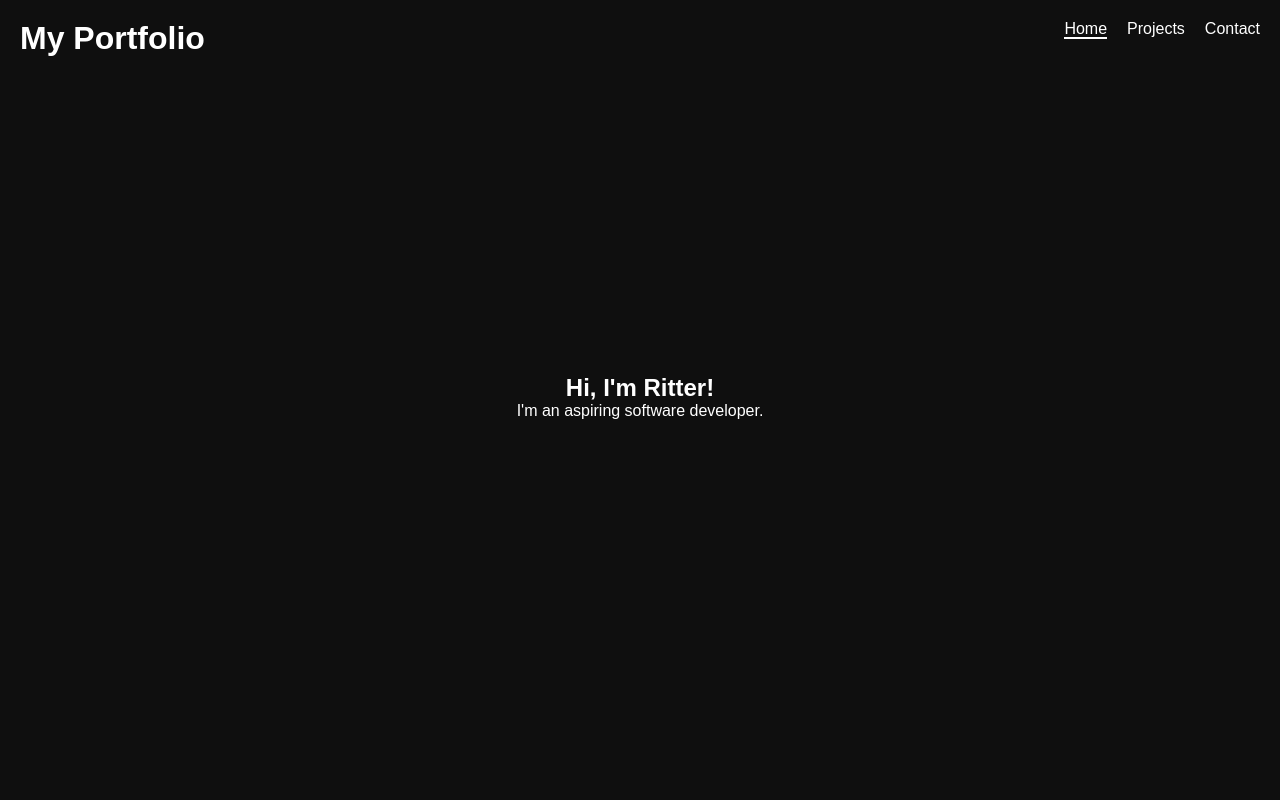
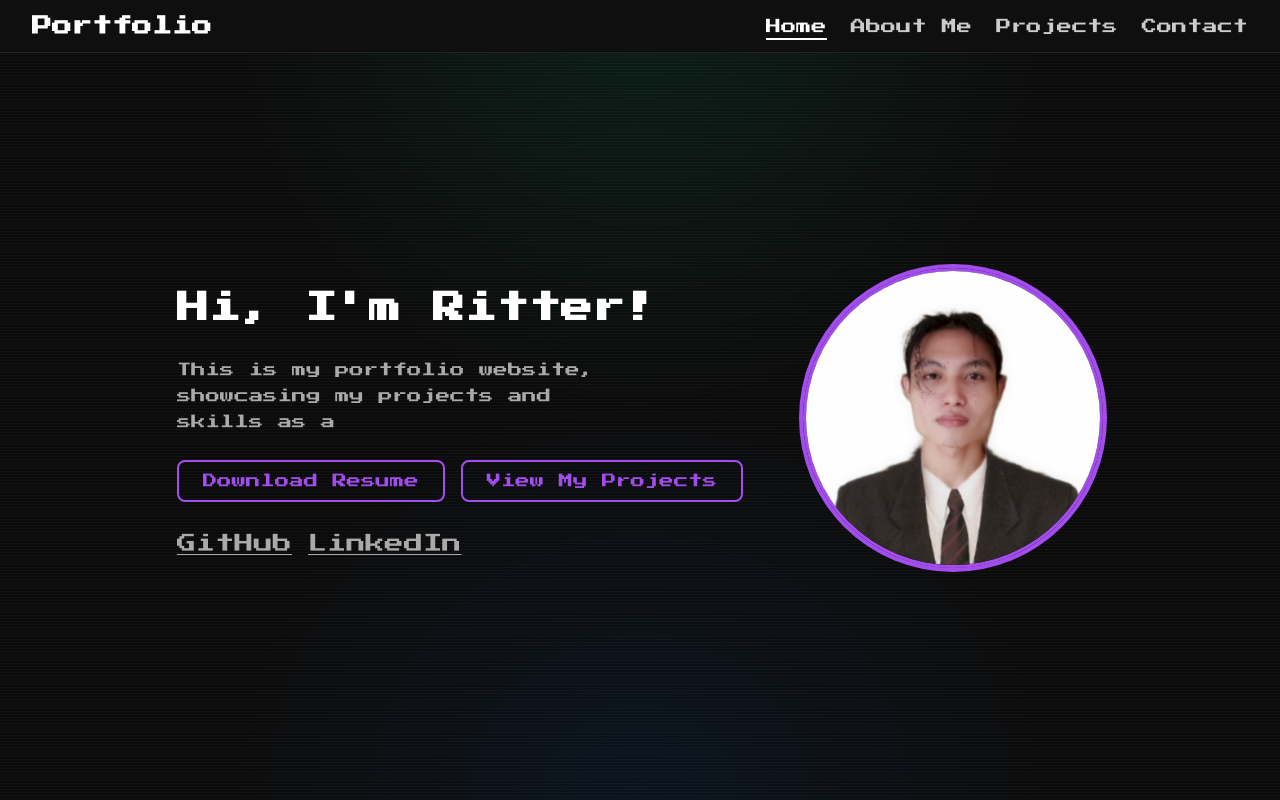
Before and after one commit to rmansueto/my-portfolio, a React (Vite) app: page / in a window 1280 px wide. Built offline with nearby package versions, Linux system fonts and the light colour scheme.

Commit message:
docs: Separated css files and typewriter effect on home

```diff
--- a/src/App.jsx
+++ b/src/App.jsx
@@ -4,6 +4,7 @@ import Navbar from './components/Navbar.jsx'
 import Projects from './Pages/Projects'
 import Home from './Pages/Home'
 import Contact from './Pages/Contact'
+import About from './Pages/About.jsx'
 
 function App() {
   return (
@@ -11,6 +12,7 @@ function App() {
       <Navbar />
       <Routes>
         <Route path="/" element={<Home />} />
+        <Route path="/about" element={<About />} />
         <Route path="/projects" element={<Projects />} />
         <Route path="/contact" element={<Contact />} />
       </Routes>
--- a/src/Pages/About.jsx
+++ b/src/Pages/About.jsx
@@ -0,0 +1,18 @@
+
+export default function About() {
+  return (
+    <div>
+      <h1>About Me</h1>
+      <p>
+        I am a passionate web developer with experience in building dynamic
+        web applications. My journey in tech started with a curiosity for
+        understanding how websites work, and it has evolved into a full-fledged
+        career.
+      </p>
+      <p>
+        I enjoy working with modern technologies and frameworks, and I am
+        constantly seeking to learn and grow in this ever-changing field.
+      </p>
+    </div>
+  );
+}
--- a/src/Pages/Home.jsx
+++ b/src/Pages/Home.jsx
@@ -1,8 +1,48 @@
+import { resume } from "react-dom/server";
+import profileImg from "../assets/profile.jpg";
+import { useEffect, useState } from "react";
+
 export default function Home() {
+    const text = "This is my portfolio website, showcasing my projects and skills as a developer.";
+    const [displayedText, setDisplayedText] = useState("");
+    const [isDeleting, setIsDeleting] = useState(false);
+    const [index, setIndex] = useState(0);
+    useEffect(() => {
+        const speed = isDeleting ? 40 : 80;
+
+        const timeout = setTimeout(() => {
+        if (!isDeleting && index < text.length) {
+            setDisplayedText(text.slice(0, index + 1));
+            setIndex(index + 1);
+        } else if (isDeleting && index > 0) {
+            setDisplayedText(text.slice(0, index - 1));
+            setIndex(index - 1);
+        } else if (!isDeleting && index === text.length) {
+            setTimeout(() => setIsDeleting(true), 1200);
+        } else if (isDeleting && index === 0) {
+            setIsDeleting(false);
+        }
+        }, speed);
+
+        return () => clearTimeout(timeout);
+    }, [index, isDeleting]);
     return (
         <section className="hero">
-            <h2>Hi, I'm Ritter!</h2>
-            <p>I'm an aspiring software developer.</p>
+            <div className="hero-left">
+                <h2>Hi, I'm Ritter!</h2>
+                <p>{displayedText}</p>
+                <div className="hero-buttons">
+                    <a href="/Ritter_resume.pdf" className="btn primary" download>Download Resume</a>
+                    <a href="/projects" className="btn">View My Projects</a>
+                </div>
+                <div className="hero-socials">
+                    <a href="https://github.com/rmansueto" className="btn">GitHub</a>
+                    <a href="https://www.linkedin.com/in/ritter-padin/" className="btn">LinkedIn</a>
+                </div>
+            </div>
+            <div className="hero-right">
+                <img src={profileImg} alt="Ritter's Profile" />
+            </div>
         </section>
     );
 }
--- a/src/components/Navbar.jsx
+++ b/src/components/Navbar.jsx
@@ -3,9 +3,10 @@ import { NavLink } from "react-router-dom";
 export default function Navbar() {
   return (
     <header className="navbar">
-        <h1>My Portfolio</h1>
+        <h1>Portfolio</h1>
         <nav>
         <NavLink to="/" className={({ isActive }) => (isActive ? "active" : "")}>Home</NavLink>
+        <NavLink to="/about" className={({ isActive }) => (isActive ? "active" : "")}>About Me</NavLink>
         <NavLink to="/projects" className={({ isActive }) => (isActive ? "active" : "")}>Projects</NavLink>
         <NavLink to="/contact" className={({ isActive }) => (isActive ? "active" : "")}>Contact</NavLink>
         </nav>
--- a/src/index.css
+++ b/src/index.css
@@ -1,62 +1,5 @@
-* {
-  margin: 0;
-  padding: 0;
-  box-sizing: border-box;
-}
-
-body {
-  font-family: Arial, sans-serif;
-  background: #0f0f0f;
-  color: white;
-}
-
-/* Navbar */
-.navbar {
-  display: flex;
-  justify-content: space-between;
-  padding: 20px;
-  position: sticky;
-  top: 0;
-  background: #0f0f0f;
-  z-index: 1000;
-}
-
-.navbar nav a {
-  color: white;
-  text-decoration: none;
-  margin-left: 20px;
-}
-.navbar nav a.active {
-  border-bottom: 2px solid #fff;
-}
-
-/* Hero */
-.hero {
-  min-height: 80vh;
-  display: flex;
-  flex-direction: column;
-  justify-content: center;
-  align-items: center;
-}
-
-/* Projects */
-.projects {
-  padding: 60px 20px;
-}
-
-.project-list {
-  display: grid;
-  gap: 20px;
-  margin-top: 20px;
-}
-
-.project-card {
-  padding: 20px;
-  border: 1px solid #333;
-}
-
-/* Contact */
-.contact {
-  padding: 60px 20px;
-  text-align: center;
-}
+@import "./styles/globals.css";
+@import "./styles/navbar.css";
+@import "./styles/home.css";
+@import "./styles/projects.css";
+@import "./styles/contact.css";
--- /dev/null
+++ b/src/styles/contact.css
@@ -0,0 +1,13 @@
+.contact {
+  padding: 80px 20px;
+  text-align: center;
+}
+
+.contact h2 {
+  font-size: 2.5rem;
+  margin-bottom: 16px;
+}
+
+.contact p {
+  color: #aaa;
+}
--- /dev/null
+++ b/src/styles/globals.css
@@ -0,0 +1,49 @@
+@import url("https://fonts.googleapis.com/css2?family=Press+Start+2P&display=swap");
+
+* {
+  margin: 0;
+  padding: 0;
+  box-sizing: border-box;
+}
+
+html {
+  scroll-behavior: smooth;
+}
+
+body {
+  font-family: "Press Start 2P", system-ui, sans-serif;
+  background-color: #0b0b0b;
+  color: #ffffff;
+  min-height: 100vh;
+  position: relative;
+  overflow-x: hidden;
+}
+body::before {
+  content: "";
+  position: fixed;
+  inset: 0;
+  z-index: -1;
+
+  background:
+    radial-gradient(circle at top, rgba(0, 255, 170, 0.08), transparent 40%),
+    radial-gradient(circle at bottom, rgba(0, 120, 255, 0.08), transparent 40%),
+    linear-gradient(#0b0b0b, #0b0b0b);
+
+  pointer-events: none;
+}
+body::after {
+  content: "";
+  position: fixed;
+  inset: 0;
+  z-index: -1;
+
+  background: repeating-linear-gradient(
+    to bottom,
+    rgba(255, 255, 255, 0.03),
+    rgba(255, 255, 255, 0.03) 1px,
+    transparent 1px,
+    transparent 3px
+  );
+
+  pointer-events: none;
+}
--- /dev/null
+++ b/src/styles/home.css
@@ -0,0 +1,95 @@
+.hero {
+  min-height: calc(100vh - 70px);
+  display: flex;
+  align-items: center;
+  justify-content: center;
+  padding: 0 80px;
+  gap: 60px;
+}
+
+/* Left text */
+.hero-left h2 {
+  font-size: 2rem;
+  margin-bottom: 24px;
+  line-height: 1.6;
+}
+
+.hero-left p {
+  font-size: 0.9rem;
+  color: #aaa;
+  line-height: 1.8;
+  max-width: 420px;
+}
+/* Buttons */
+.hero-buttons {
+  margin-top: 24px;
+  display: flex;
+  gap: 16px;
+}
+.hero-buttons .btn {
+  padding: 12px 24px;
+  font-size: 0.9rem;
+  border: 2px solid #a34dee;
+  border-radius: 8px;
+  text-decoration: none;
+  color: #a34dee;
+  transition: background-color 0.3s, color 0.3s;
+}
+.hero-buttons .btn:hover {
+  background-color: #a34dee;
+  color: #0b0b0b;
+}
+.hero-socials {
+  margin-top: 32px;
+  display: flex;
+  gap: 16px;
+}
+.hero-socials a {
+  color: #aaa;
+  font-size: 1.2rem;
+  transition: color 0.3s;
+}
+.hero-socials a:hover {
+  color: #a34dee;
+}
+/* Right image */
+.hero-right img {
+  width: 300px;
+  height: 300px;
+  object-fit: cover;
+  border-radius: 50%;
+  /* retro-style frame */
+  border: 3px solid #a34dee;
+  box-shadow: 0 0 0 4px #a34dee;
+}
+@media (max-width: 768px) {
+  .hero {
+    flex-direction: column;
+    text-align: center;
+    padding: 40px 20px;
+    gap: 32px;
+  }
+
+  .hero-left h2 {
+    font-size: 1.6rem;
+    text-shadow:
+    2px 2px 0 #000,
+    -2px -2px 0 #000;
+  }
+
+  .hero-left p {
+    font-size: 0.85rem;
+  }
+}
+
+.typewriter::after {
+  content: "_";
+  margin-left: 6px;
+  animation: blink 1s steps(1) infinite;
+}
+
+@keyframes blink {
+  50% {
+    opacity: 0;
+  }
+}
--- /dev/null
+++ b/src/styles/navbar.css
@@ -0,0 +1,49 @@
+.navbar {
+  position: sticky;
+  top: 0;
+  z-index: 1000;
+
+  display: flex;
+  justify-content: space-between;
+  align-items: center;
+
+  padding: 16px 32px;
+  background-color: #0f0f0f;
+  border-bottom: 1px solid #222;
+}
+
+.navbar h1 {
+  font-size: 1.25rem;
+  font-weight: 600;
+}
+
+.navbar nav {
+  display: flex;
+  gap: 24px;
+}
+
+.navbar nav a {
+  color: #ccc;
+  text-decoration: none;
+  font-size: 0.95rem;
+  position: relative;
+  transition: color 0.2s ease;
+}
+
+.navbar nav a:hover {
+  color: #fff;
+}
+
+.navbar nav a.active {
+  color: #fff;
+}
+
+.navbar nav a.active::after {
+  content: "";
+  position: absolute;
+  bottom: -6px;
+  left: 0;
+  height: 2px;
+  width: 100%;
+  background: white;
+}
--- /dev/null
+++ b/src/styles/projects.css
@@ -0,0 +1,30 @@
+.projects {
+  padding: 80px 20px;
+  max-width: 1100px;
+  margin: 0 auto;
+}
+
+.projects h2 {
+  font-size: 2.5rem;
+  margin-bottom: 32px;
+}
+
+.project-list {
+  display: grid;
+  gap: 24px;
+}
+
+.project-card {
+  padding: 24px;
+  border: 1px solid #222;
+  border-radius: 8px;
+  background-color: #141414;
+}
+
+.project-card h3 {
+  margin-bottom: 8px;
+}
+
+.project-card p {
+  color: #aaa;
+}
```
Also changed, not shown: src/assets/profile.jpg (added), 1 other file (tests, documents, lock files or other folders).
